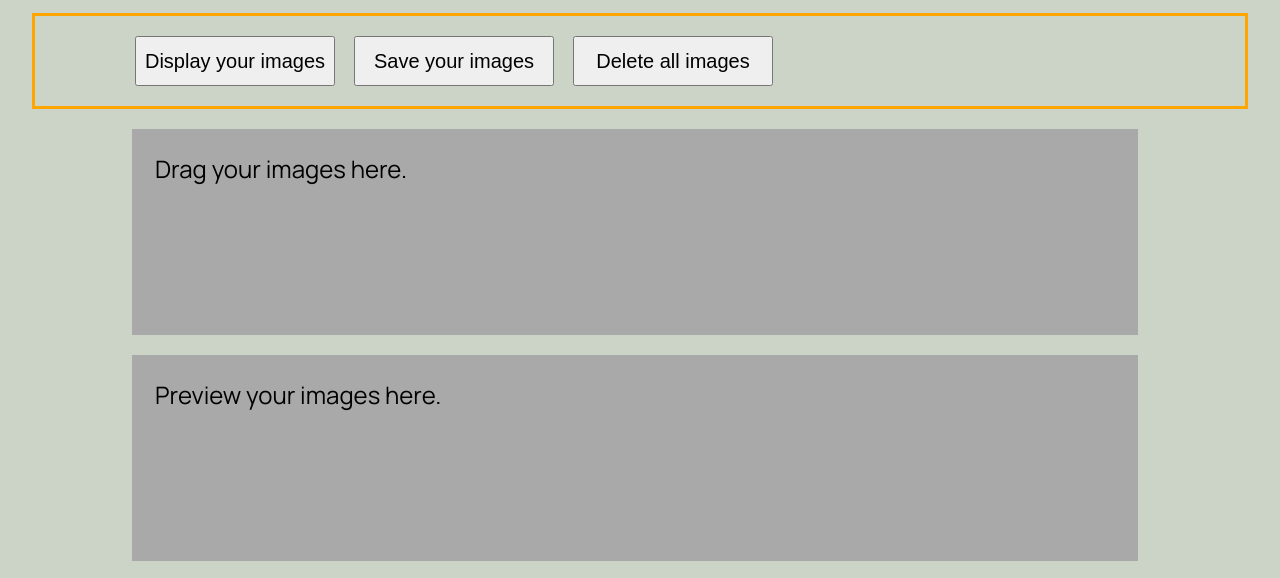
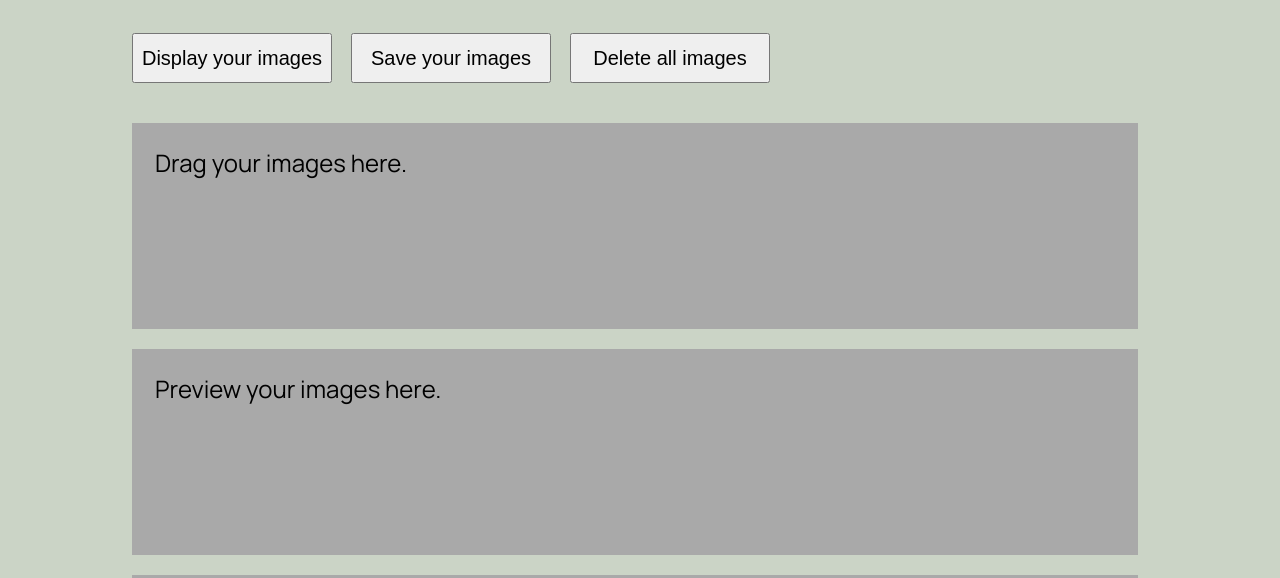
Before and after one commit to JadenRuan/COMPSCI326_Group_Project, a website: page frontend/src/drag-images.html in a window 1280 px wide. Shown: the part 144-722 px from the top of the page. Drawn offline with Linux system fonts and the light colour scheme.

Commit message:
fixed small error with styling

```diff
--- a/frontend/src/css/dragged-files.css
+++ b/frontend/src/css/dragged-files.css
@@ -191,5 +191,5 @@ p {
 
 #buttons {
     margin-bottom: 20px;
-    border: solid orange;
+    /* border: solid orange; */
 }
```
